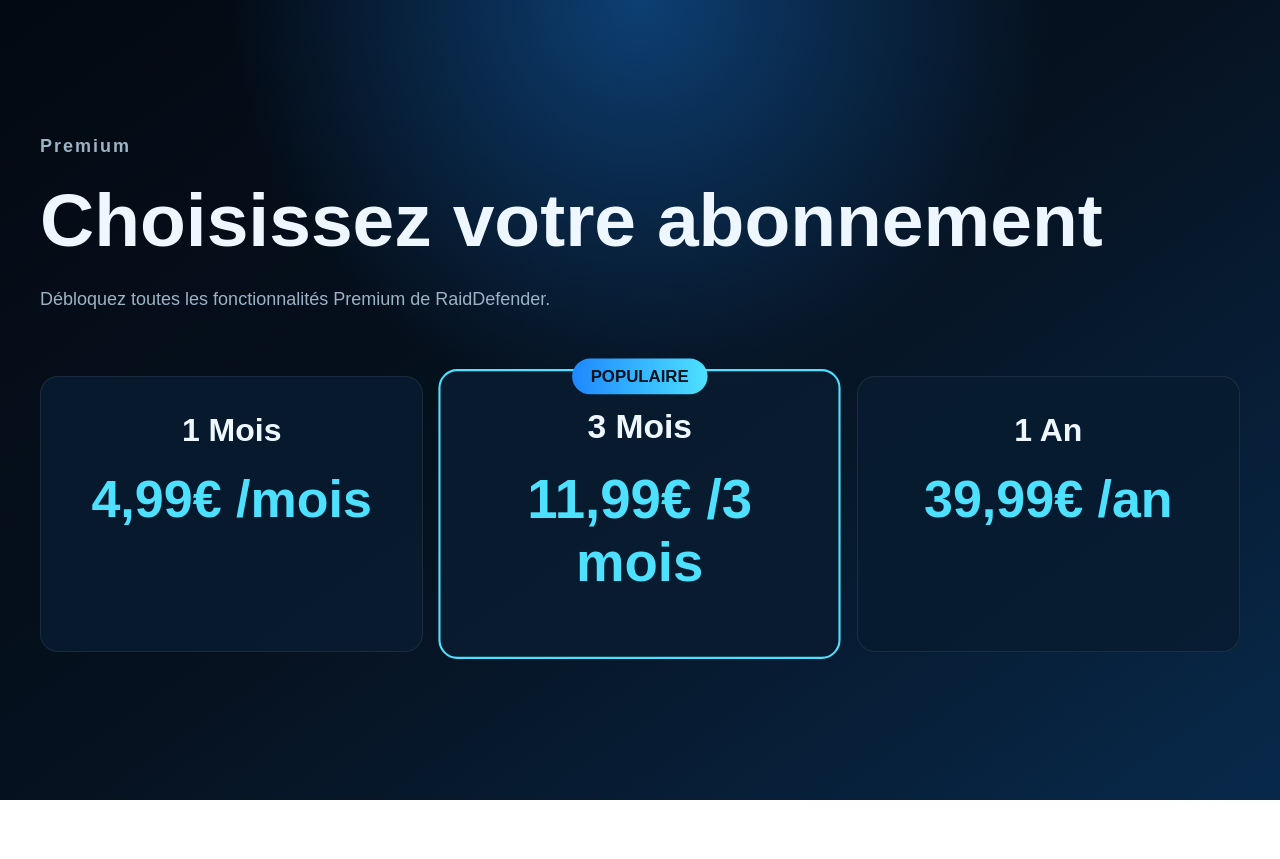
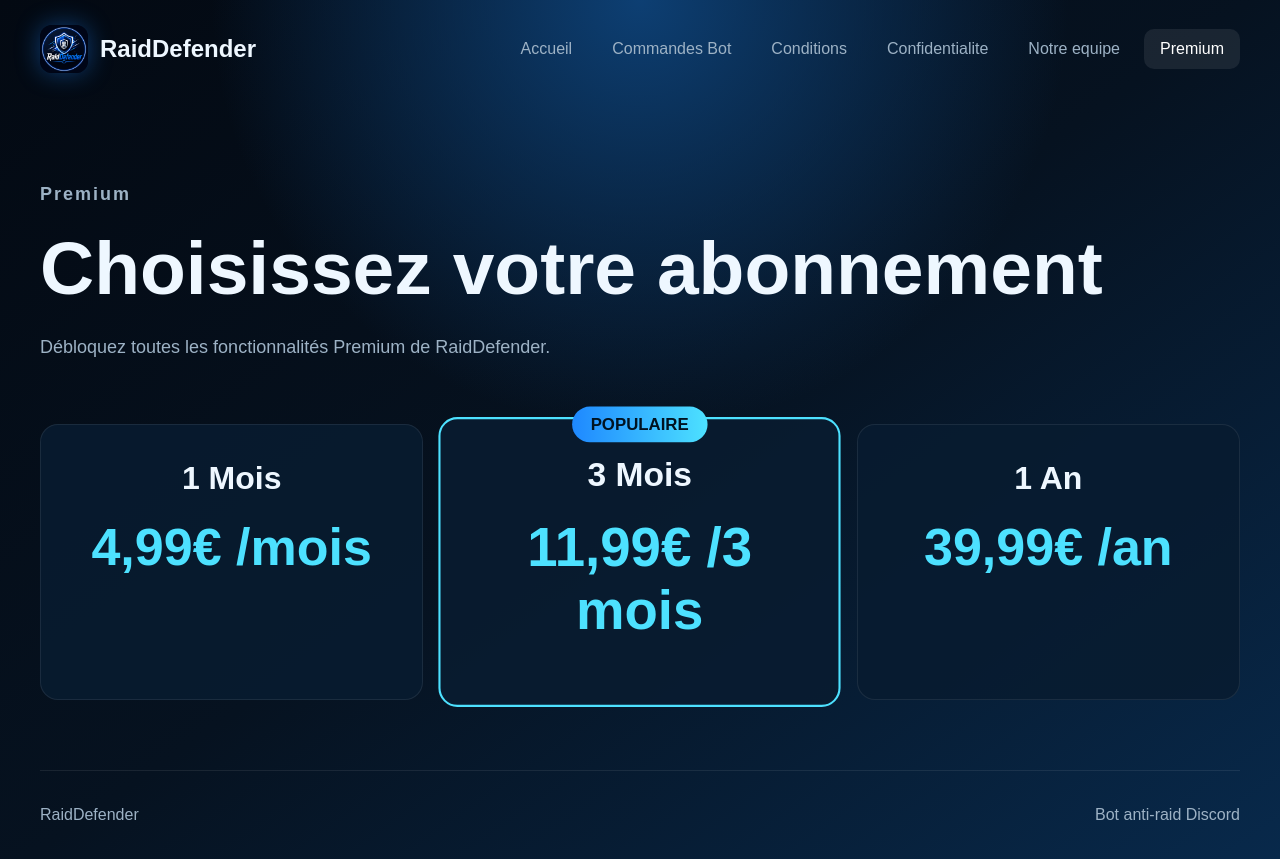
Before and after one commit to cryonix1337/Raiddefendersite, a website: page site/pages/premium.html in a window 1280 px wide. Before the commit the page ends 800 px from the top, so only its background shows below. Drawn offline with Linux system fonts and the light colour scheme.

Commit message:
Update premium.html

```diff
--- a/site/pages/premium.html
+++ b/site/pages/premium.html
@@ -3,6 +3,7 @@
 <head>
   <meta charset="UTF-8">
   <meta name="viewport" content="width=device-width, initial-scale=1.0">
+
   <title>Premium - RaidDefender</title>
 
   <link rel="icon" href="../assets/raidDefender.png" type="image/png">
@@ -11,7 +12,24 @@
 
 <body>
 
-  <header class="site-header"></header>
+  <header class="site-header">
+
+    <a class="brand" href="index.html" aria-label="Accueil RaidDefender">
+      <img class="brand-logo" src="../assets/raidDefender.png" alt="RaidDefender">
+      <span>RaidDefender</span>
+    </a>
+
+    <nav class="nav">
+      <a href="index.html">Accueil</a>
+      <a href="commandes.html">Commandes Bot</a>
+      <a href="conditions.html">Conditions</a>
+      <a href="confidentialite.html">Confidentialite</a>
+      <a href="notre equipe.html">Notre equipe</a>
+      <a href="premium.html" aria-current="page">Premium</a>
+    </nav>
+
+  </header>
+
 
   <main class="page">
 
@@ -20,6 +38,7 @@
       <h1>Choisissez votre abonnement</h1>
       <p>Débloquez toutes les fonctionnalités Premium de RaidDefender.</p>
     </section>
+
 
     <section class="pricing">
 
@@ -30,6 +49,7 @@
         </div>
       </div>
 
+
       <div class="plan best">
         <span class="badge">POPULAIRE</span>
 
@@ -39,6 +59,7 @@
           11,99€ <span>/3 mois</span>
         </div>
       </div>
+
 
       <div class="plan">
         <h2>1 An</h2>
@@ -52,5 +73,12 @@
 
   </main>
 
+
+  <footer class="footer">
+    <span>RaidDefender</span>
+    <span>Bot anti-raid Discord</span>
+  </footer>
+
+
 </body>
 </html>
```
